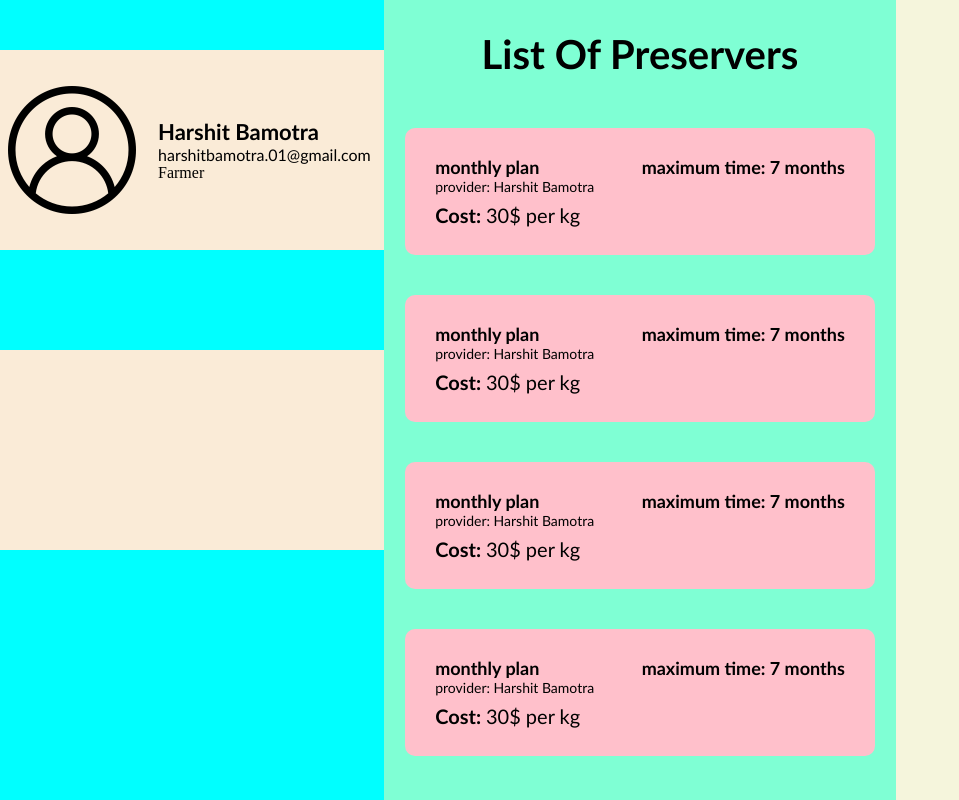
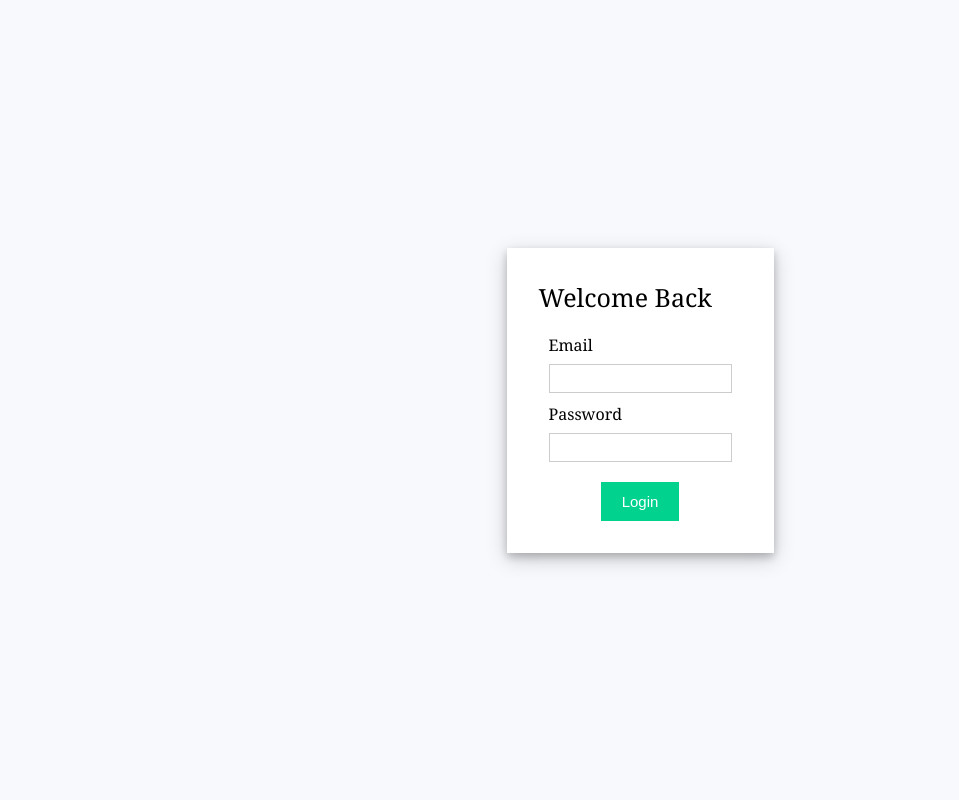
Before and after one commit to nirbhay-singh100/Crop-Care, a React (Create React App) app in the folder client/: page /login in a window 1280 px wide. Shown: the whole page, without its empty margins (0-959 px from the left). Built offline with nearby package versions, Linux system fonts and the light colour scheme; the HTML template or start-up script is replaced by a standard one.

Commit message:
something is wrong I can feel it

```diff
--- a/client/src/App.jsx
+++ b/client/src/App.jsx
@@ -1,32 +1,30 @@
 import React from "react";
 import { Routes, Route } from "react-router-dom";
-import Home from "./components/Home";
-import Login from "./components/Login";
+// import Login from "./components/Login";
 // import Register from "./components/Auth/Registration";
-import FarmerHome from "./components/FarmerHome";
-import PreserverHome from "./components/PreserverHome";
+// import FarmerHome from "./components/FarmerHome";
+// import PreserverHome from "./components/PreserverHome";
 import Registration from "./components/Auth/Registration";
 import Farmer from "./components/Farmer/Farmer";
-
+import Login from "./components/Auth/Login"
 
 
 const App = () => {
     return (
         <>
         {/* <Registration></Registration> */}
-        <Farmer></Farmer>
-        {/* <Routes>
-
-                <Route path="/home" element={<Home />} />
+        {/* <Farmer></Farmer> */}
+        {/* <Login></Login> */}
+        <Routes>
 
                 <Route path="/login" element={<Login />} />
 
-                <Route path="/register" element={<Register />} />
+                <Route path="/register" element={<Registration/>} />
 
-                <Route path="/farmerHome" element={<FarmerHome />} />
-                <Route path="/preserverHome" element={<PreserverHome />} />
+                <Route path="/farmerHome" element={<Farmer></Farmer>} />
+                {/* <Route path="/preserverHome" element={<Preserver></Preserver>} /> */}
 
-            </Routes> */}
+            </Routes>
 
         </>
     )
--- /dev/null
+++ b/client/src/components/Auth/Login.jsx
@@ -0,0 +1,76 @@
+import React, { useState } from "react";
+import "./login.css";
+
+function Login() {
+  const [errorMessages, setErrorMessages] = useState({});
+  const [isSubmitted, setIsSubmitted] = useState(false);
+
+
+  const [user, setUser] = useState({
+    email: "",
+    password: "",
+});
+
+const handleChange = (e) => {
+    const { name, value } = e.target;
+    setUser(prev => {
+        return (
+            {
+                ...prev,
+                [name]: value,
+            }
+        )
+    })
+    console.log(user)
+}
+
+  const errors = {
+    email: "Invalid email",
+    pass: "Invalid password"
+  };
+
+  const handleSubmit = (event) => {
+    event.preventDefault();
+    const { email, pass } = event.target.elements;
+
+    if (email.value === "example@email.com" && pass.value === "password") {
+      setIsSubmitted(true);
+    } else {
+      setErrorMessages({ email: errors.email, pass: errors.pass });
+    }
+  };
+
+  const renderErrorMessage = (name) =>
+    errorMessages[name] && <div className="error">{errorMessages[name]}</div>;
+
+  const renderForm = (
+    <div className="form">
+      <form onSubmit={handleSubmit}>
+        <div className="input-container">
+          <label>Email </label>
+          <input type="text" name="email" required onChange={handleChange} value={user.email}/>
+          {renderErrorMessage("email")}
+        </div>
+        <div className="input-container">
+          <label>Password </label>
+          <input type="password" name="password" required onChange={handleChange} value={user.password}/>
+          {renderErrorMessage("pass")}
+        </div>
+        <div className="button-container">
+          <input type="submit" value="Login" />
+        </div>
+      </form>
+    </div>
+  );
+
+  return (
+    <div className="login">
+      <div className="login-form">
+        <div className="title">Welcome Back</div>
+        {isSubmitted ? <div>User is successfully logged in</div> : renderForm}
+      </div>
+    </div>
+  );
+}
+
+export default Login;
--- a/client/src/components/Auth/Registration.css
+++ b/client/src/components/Auth/Registration.css
@@ -4,7 +4,7 @@ body{
 .registration{
     width: 100vw;
     height: 100vh;
-    background-image: url("../images/farm.webp");
+    background-image: url("../../images/farm.webp");
 }
 .backdrop{
     width: 100vw;
@@ -29,7 +29,7 @@ body{
     flex:60;
     /* background-color: rgb(128, 128, 128); */
     background-color: rgba(0, 0, 0, 0.238);
-    background-image: url("../images/woman-hands-holding-seedling-black-soil-against-light-background_185193-3767.jpg");
+    background-image: url("../../images/woman-hands-holding-seedling-black-soil-against-light-background_185193-3767.jpg");
     background-size: cover;
     background-repeat: no-repeat;
     background-blend-mode: multiply;
--- a/client/src/components/Auth/Registration.jsx
+++ b/client/src/components/Auth/Registration.jsx
@@ -30,33 +30,33 @@ function Registration() {
 
 
     const handleSubmit = async (event) => {
-        // event.preventDefault();
-        // const { fname, lname, email, jobRole, password, cpassword } = user;
+        event.preventDefault();
+        const { fname, lname, email, jobRole, password, cpassword } = user;
 
-        // const res = await fetch("http://localhost:5000/register", {
-        //     method: "POST",
-        //     headers: {
-        //         "Content-Type": "application/json"
-        //     },
-        //     credentials: "include",
-        //     body: JSON.stringify({
-        //         fname, lname, email, jobRole, password, cpassword
-        //     })
-        // });
+        const res = await fetch("http://localhost:5000/register", {
+            method: "POST",
+            headers: {
+                "Content-Type": "application/json"
+            },
+            credentials: "include",
+            body: JSON.stringify({
+                fname, lname, email, jobRole, password, cpassword
+            })
+        });
 
-        // const data = await res.json();
-        // console.log(data);
-        // if(res.status===422 || !data){
-        //     window.alert("Invalid Registration")
-        // }else{
-        //     window.alert("Registration succesfull");
-        //     if (data.jobRole === "Farmer") {
-        //         navigate("/farmerHome")
-        //     }
-        //     else if (data.jobRole === "Preserver") {
-        //         navigate("/preserverHome");
-        //     }
-        // }
+        const data = await res.json();
+        console.log(data);
+        if(res.status===422 || !data){
+            window.alert("Invalid Registration")
+        }else{
+            window.alert("Registration succesfull");
+            if (data.jobRole === "Farmer") {
+                navigate("/farmerHome")
+            }
+            else if (data.jobRole === "Preserver") {
+                navigate("/preserverHome");
+            }
+        }
     }
 
     return (
--- /dev/null
+++ b/client/src/components/Auth/login.css
@@ -0,0 +1,63 @@
+.login {
+    font-family: sans-serif;
+    display: flex;
+    align-items: center;
+    justify-content: center;
+    flex-direction: column;
+    gap: 20px;
+    height: 100vh;
+    font-family: Cambria, Cochin, Georgia, Times, "Times New Roman", serif;
+    background-color: #f8f9fd;
+  }
+
+  input[type="text"],
+  input[type="password"] {
+    height: 25px;
+    border: 1px solid rgba(0, 0, 0, 0.2);
+  }
+
+  input[type="submit"] {
+    margin-top: 10px;
+    cursor: pointer;
+    font-size: 15px;
+    background: #01d28e;
+    border: 1px solid #01d28e;
+    color: #fff;
+    padding: 10px 20px;
+  }
+
+  input[type="submit"]:hover {
+    background: #6cf0c2;
+  }
+
+  .button-container {
+    display: flex;
+    justify-content: center;
+  }
+
+  .login-form {
+    background-color: white;
+    padding: 2rem;
+    box-shadow: 0 4px 8px 0 rgba(0, 0, 0, 0.2), 0 6px 20px 0 rgba(0, 0, 0, 0.19);
+  }
+
+  .list-container {
+    display: flex;
+  }
+
+  .error {
+    color: red;
+    font-size: 12px;
+  }
+
+  .title {
+    font-size: 25px;
+    margin-bottom: 20px;
+  }
+
+  .input-container {
+    display: flex;
+    flex-direction: column;
+    gap: 8px;
+    margin: 10px;
+  }
--- a/client/src/components/Farmer/Farmer.jsx
+++ b/client/src/components/Farmer/Farmer.jsx
@@ -6,12 +6,12 @@ import ListComponent from "./ListComponent";
 const Farmer = () => {
 
     const [preserver, setPreserver] = useState({});
-
-    // const navigate = useNavigate();
+    const [list, setList] = useState([]);
+    const navigate = useNavigate();
 
     // const farmerHome = async () => {
     //     try{
-    //         const res = await fetch("http://localhost:5000/farmerHome", {
+    //         const res = await fetch("http://localhost:5000/allPlans", {
     //             method: "GET",
     //             header: {
     //                 Accept: "application/json",
@@ -31,13 +31,27 @@ const Farmer = () => {
 
     //     } catch (error){
     //         console.log(error);
-    //         navigate("/login");
+    //         // navigate("/login");
     //     }
     // }
 
     // useEffect(()=> {
     //     farmerHome();
     // }, [])
+
+    useEffect(()=>{
+        async function fetchdata(){
+            const res = await fetch("http://localhost:5000/allPlans");
+            console.log(res);
+            const data = await res.json();
+            console.log(data);
+            setList(data);
+        }
+        fetchdata();
+    },[]);
+
+
+
 
     return(
         <div className="farmer">
```
Also changed, not shown: 1 other file (tests, documents, lock files or other folders).
